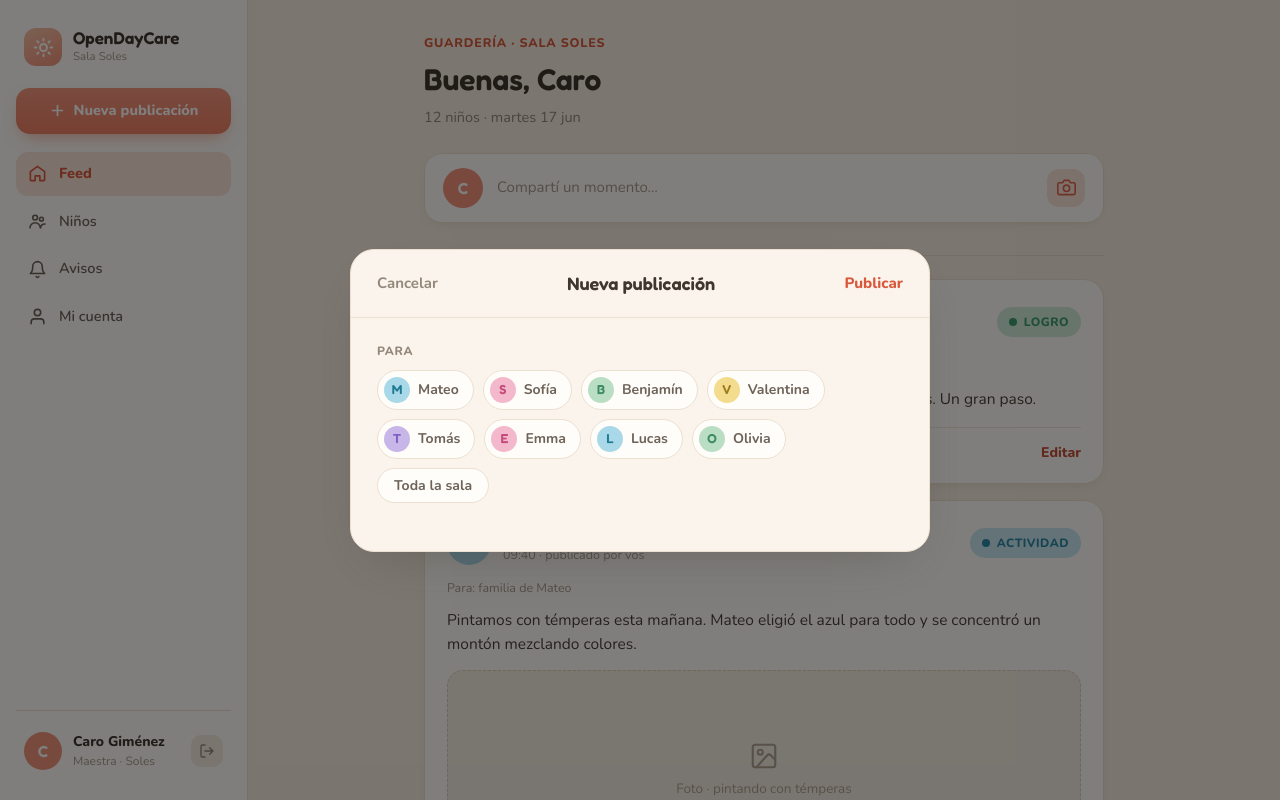
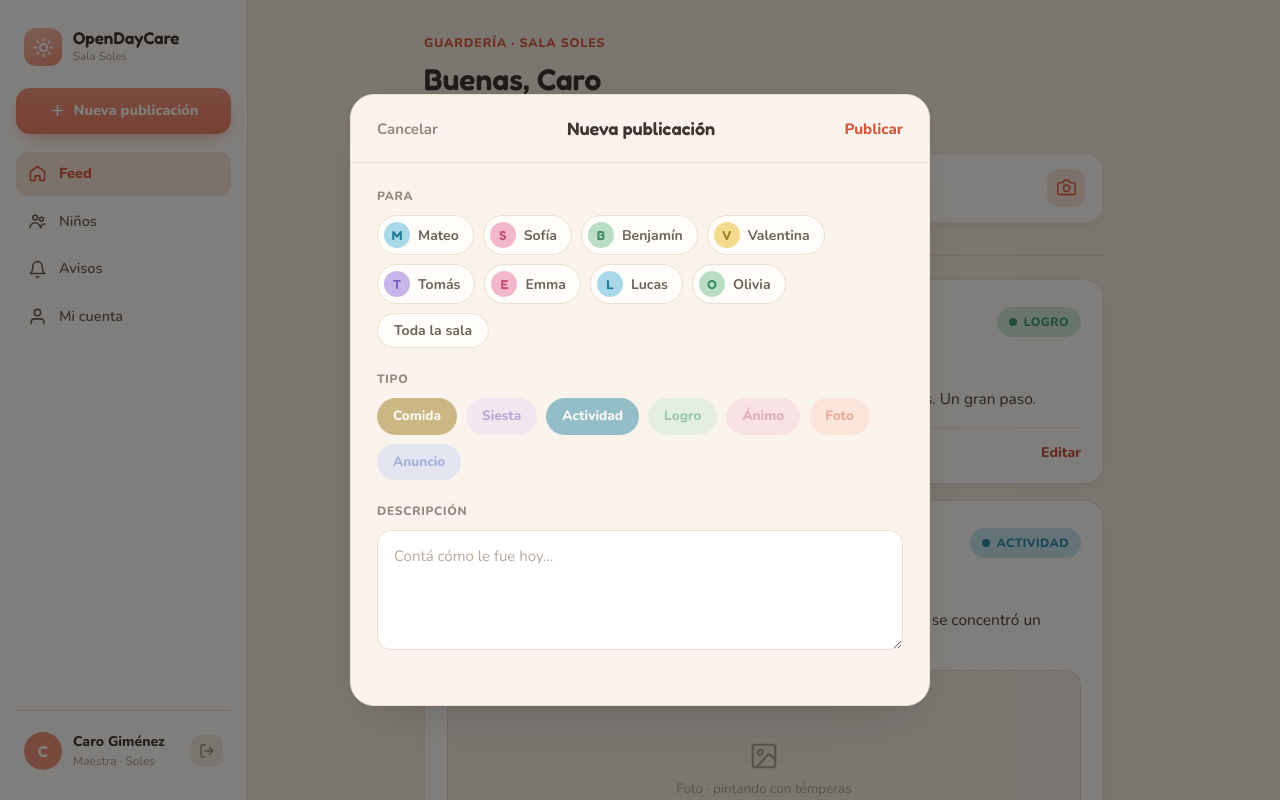
Before and after one commit to AlexMdz5620/opencode-opendaycare, a Next.js app: page / in a window 1280 px wide. Both pictures are taken after a click on the button "Nueva publicación". Built offline with nearby package versions, Linux system fonts and the light colour scheme.

Commit message:
Spec6-Paso7-Anexando pills del tipo de notificación y la descripción al modal

```diff
--- a/components/home/CreatePostModal.tsx
+++ b/components/home/CreatePostModal.tsx
@@ -1,12 +1,33 @@
 "use client";
 
 import { useEffect, useState } from "react";
+import { POST_TYPE_ORDER, type PostType } from "@/app/_data/mock";
 import { KIDS, type Kid } from "@/app/_data/kids";
 import { loadLocalKids } from "@/app/_data/localKids";
 import { useFeed } from "@/components/home/FeedContext";
 
 const SECTION_LABEL_CLASS =
   "mb-[10px] text-[12px] font-extrabold tracking-[.7px] text-[#94887B]";
+
+const TYPE_PILL_LABEL: Record<PostType, string> = {
+  meal: "Comida",
+  nap: "Siesta",
+  activity: "Actividad",
+  achievement: "Logro",
+  mood: "Ánimo",
+  photo: "Foto",
+  announcement: "Anuncio",
+};
+
+const TYPE_PILL_COLOR: Record<PostType, { bg: string; fg: string }> = {
+  meal: { bg: "#9A7B1E", fg: "#FFFFFF" },
+  nap: { bg: "#E7DCF6", fg: "#7B5FC0" },
+  activity: { bg: "#2E89A6", fg: "#FFFFFF" },
+  achievement: { bg: "#CFEBD8", fg: "#3E9B6C" },
+  mood: { bg: "#F9D2DE", fg: "#C56486" },
+  photo: { bg: "#FBD8CC", fg: "#D9684A" },
+  announcement: { bg: "#CCD8F4", fg: "#4E72C8" },
+};
 
 export function CreatePostModal() {
   const { isCreateOpen, closeCreate } = useFeed();
@@ -19,6 +40,8 @@ export function CreatePostModal() {
 function CreatePostDialog({ onClose }: { onClose: () => void }) {
   const [selectedKidIds, setSelectedKidIds] = useState<string[]>([]);
   const [allRoom, setAllRoom] = useState(false);
+  const [type, setType] = useState<PostType | null>(null);
+  const [description, setDescription] = useState("");
   const [localKids, setLocalKids] = useState<Kid[]>([]);
 
   useEffect(() => {
@@ -133,6 +156,41 @@ function CreatePostDialog({ onClose }: { onClose: () => void }) {
               Toda la sala
             </button>
           </div>
+
+          <div className={SECTION_LABEL_CLASS}>TIPO</div>
+          <div className="mb-[22px] flex flex-wrap gap-[9px]">
+            {POST_TYPE_ORDER.map((postType) => {
+              const selected = type === postType;
+              const color = TYPE_PILL_COLOR[postType];
+              return (
+                <button
+                  key={postType}
+                  type="button"
+                  aria-pressed={selected}
+                  onClick={() => setType(postType)}
+                  className={`cursor-pointer rounded-full px-4 py-2 text-[13.5px] font-extrabold ${
+                    selected
+                      ? "opacity-100 ring-2 ring-[#3F362E]"
+                      : "opacity-50"
+                  }`}
+                  style={{
+                    backgroundColor: color.bg,
+                    color: color.fg,
+                  }}
+                >
+                  {TYPE_PILL_LABEL[postType]}
+                </button>
+              );
+            })}
+          </div>
+
+          <div className={SECTION_LABEL_CLASS}>DESCRIPCIÓN</div>
+          <textarea
+            value={description}
+            onChange={(event) => setDescription(event.target.value)}
+            placeholder="Contá cómo le fue hoy…"
+            className="mb-[22px] min-h-[120px] w-full resize-y rounded-[14px] border-[1.5px] border-[#EADFD0] bg-white px-4 py-[14px] text-[15px] leading-normal text-foreground outline-none placeholder:text-[#B6A99B]"
+          />
         </div>
       </div>
     </div>
```
